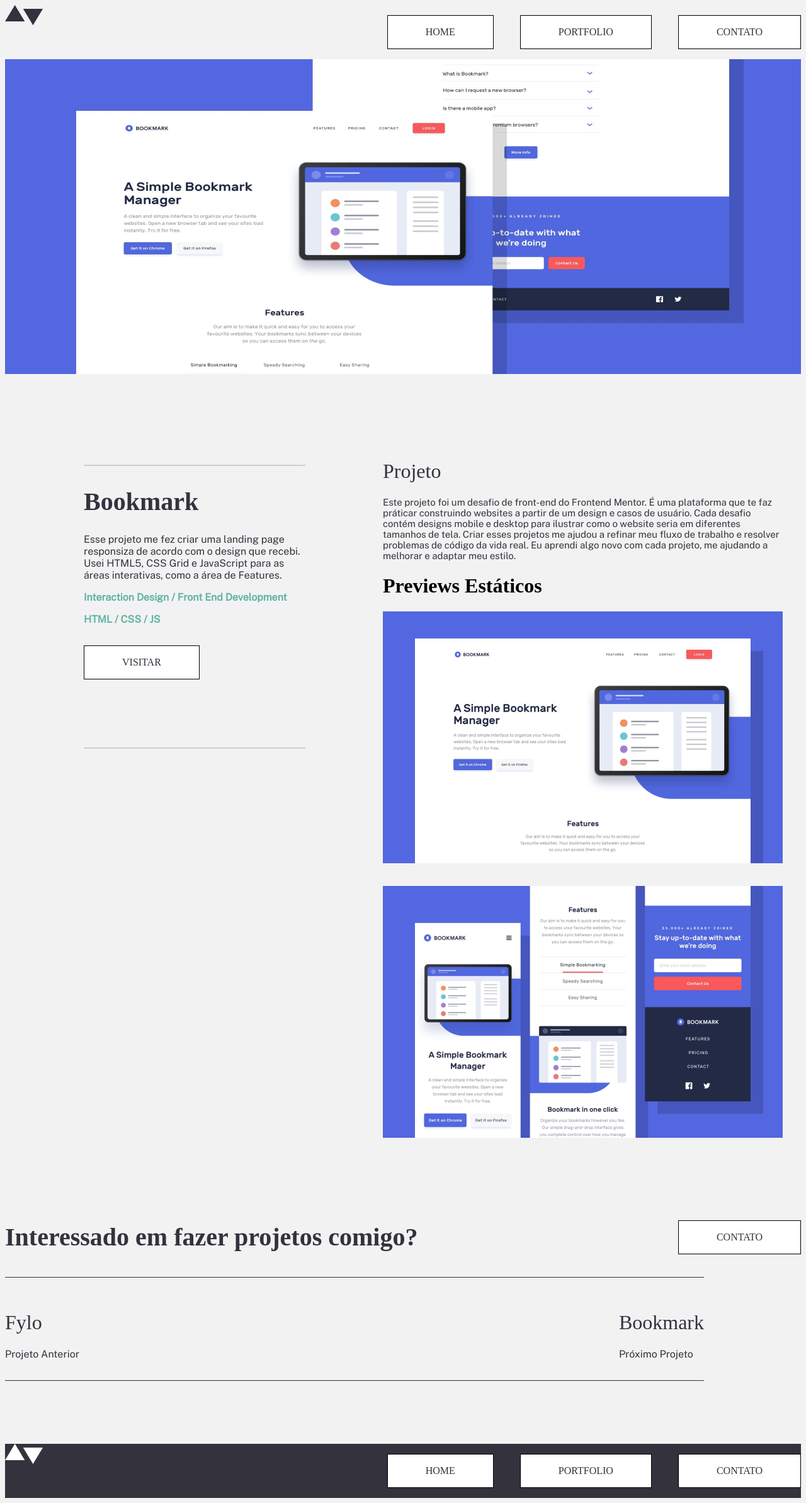
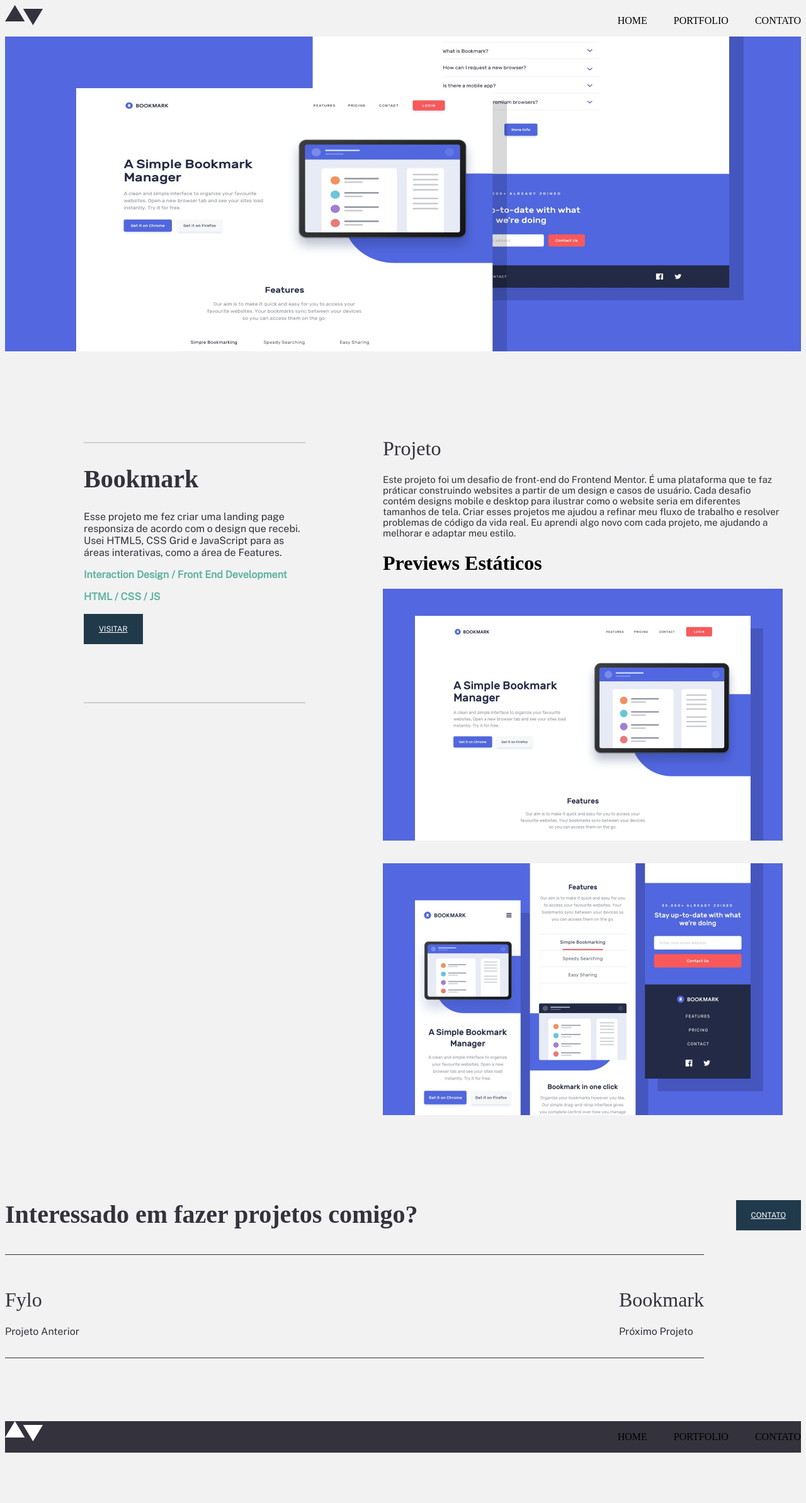
Before and after one commit to YancaCaroline/Blog, a website: page pages/portfolio-02-bookmark/index.html in a window 1280 px wide. Shown: the whole page at 63% size. After the commit the page ends 2315 px from the top, so only its background shows below. Drawn offline with nearby package versions, Linux system fonts and the light colour scheme; a web font is replaced by a local one.

Commit message:
Concluído

```diff
--- a/css/global.css
+++ b/css/global.css
@@ -47,3 +47,21 @@
     background: #33323D;
 
 }
+
+.link {
+    text-decoration: none;
+    color: black;
+}
+
+.enviar{
+    background: #203A4C;
+    color: #FFFFFF;
+    height: 48px;
+    font-family: 'Public Sans';
+    font-weight: 400;
+    font-size: 12px;
+    margin-bottom: 109px;
+    padding: 17px 24px;
+    text-align: center;
+    width: 200px;
+}
--- a/css/pages-portfolio.css
+++ b/css/pages-portfolio.css
@@ -119,16 +119,6 @@
     width:635px;
 }
 
-a{
-    border: 1px solid black;
-    display: inline-block;
-    padding: 17px 60px;
-    text-decoration: none;
-    background:#FFFFFF;
-    color: #33323D;
-
-}
-
 .fylo{
     display: flex;
     justify-content: space-between;
--- a/pages/contato/style.css
+++ b/pages/contato/style.css
@@ -76,21 +76,3 @@
 .formulario label{
     margin-bottom: 8px;
 }
-
-a {
-    text-decoration: none;
-    color: black;
-}
-
-/* a{
-    background: #203A4C;
-    color: #FFFFFF;
-    height: 48px;
-    font-family: 'Public Sans';
-    font-weight: 400;
-    font-size: 12px;
-    margin-bottom: 109px;
-    padding: 17px 24px;
-    text-align: center;
-    width: 200px;
-} */
--- a/pages/portfolio-02-bookmark/index.html
+++ b/pages/portfolio-02-bookmark/index.html
@@ -19,9 +19,9 @@
             </div>
             <div>
                 <ul>
-                    <li><a href="../home/index.html">HOME</li></a>
-                    <li><a href="../portfolio/index.html">PORTFOLIO</li></a>
-                    <li><a href="./index.html">CONTATO</li></a>
+                    <li><a class="link" href="../home/index.html">HOME</a></li>
+                    <li><a class="link" href="../portfolio/index.html">PORTFOLIO</a></li>
+                    <li><a class="link" href="../contato/index.html">CONTATO</a></li>
                 </ul>
             </div>
         </header>
@@ -38,7 +38,7 @@
         <div class="ferramentas">
             <span>HTML / CSS / JS</span>
         </div>
-            <a href="#">VISITAR</a>
+            <a class="enviar" href="#">VISITAR</a>
         </div>
         <div class="flex-column">
         <div class="texto">
@@ -59,7 +59,7 @@
 <div class="projeto">
     <p>Interessado em fazer projetos comigo?</p>
     <div>
-   <a href="../contato/index.html">CONTATO</a>
+   <a class="enviar" href="../contato/index.html">CONTATO</a>
  </div>
  </div>
 <div class="fylo">
@@ -79,9 +79,9 @@
         </div>
         <div>
             <ul>
-                <li><a href="../home/index.html">HOME</li></a>
-                <li><a href="../portfolio/index.html">PORTFOLIO</li></a>
-                <li><a href="./index.html">CONTATO</li></a>
+                <li><a class="link" href="../home/index.html">HOME</a></li>
+                <li><a class="link" href="../portfolio/index.html">PORTFOLIO</a></li>
+                <li><a class="link" href="../contato/index.html">CONTATO</a></li>
             </ul>
         </div>
 </footer>
--- a/pages/portfolio/style.css
+++ b/pages/portfolio/style.css
@@ -62,7 +62,7 @@
     width: 100%;
 }
 
-.projeto a {
+.btn {
     border: 1px solid black;
     color: #33323D;
     text-decoration: none;
@@ -72,7 +72,7 @@
     padding: 17px 38px;
 }
 
-a {
+.link {
      text-decoration: none;
     color: black;
 }
```
Also changed, not shown: pages/contato/index.html (+8 -8 lines), pages/portfolio-01-manage/index.html (+8 -8 lines), pages/portfolio-03-insure/index.html (+7 -7 lines), pages/portfolio-04-fylo/index.html (+7 -7 lines), pages/portfolio/index.html (+11 -11 lines).
